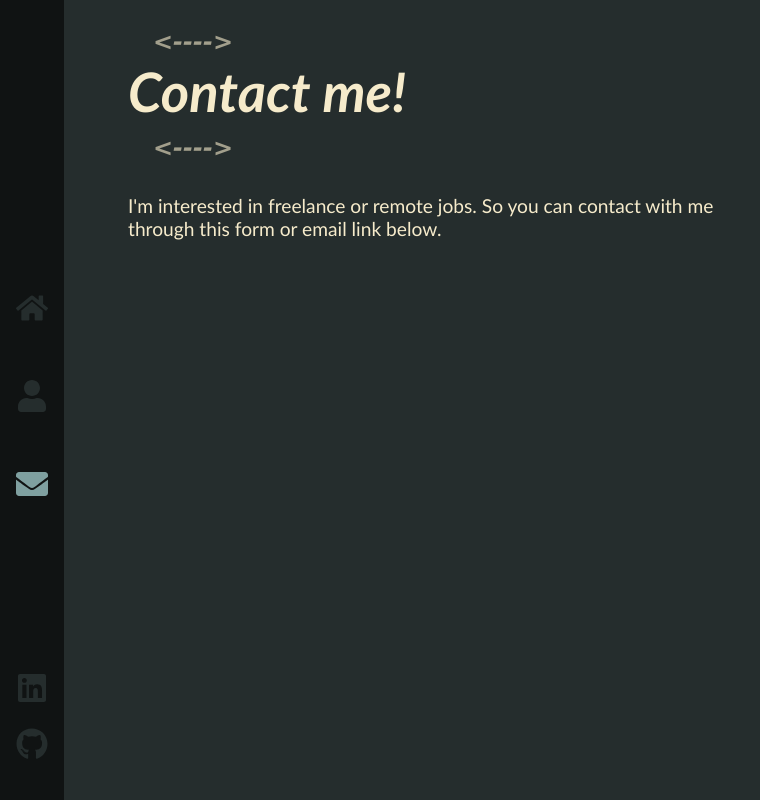
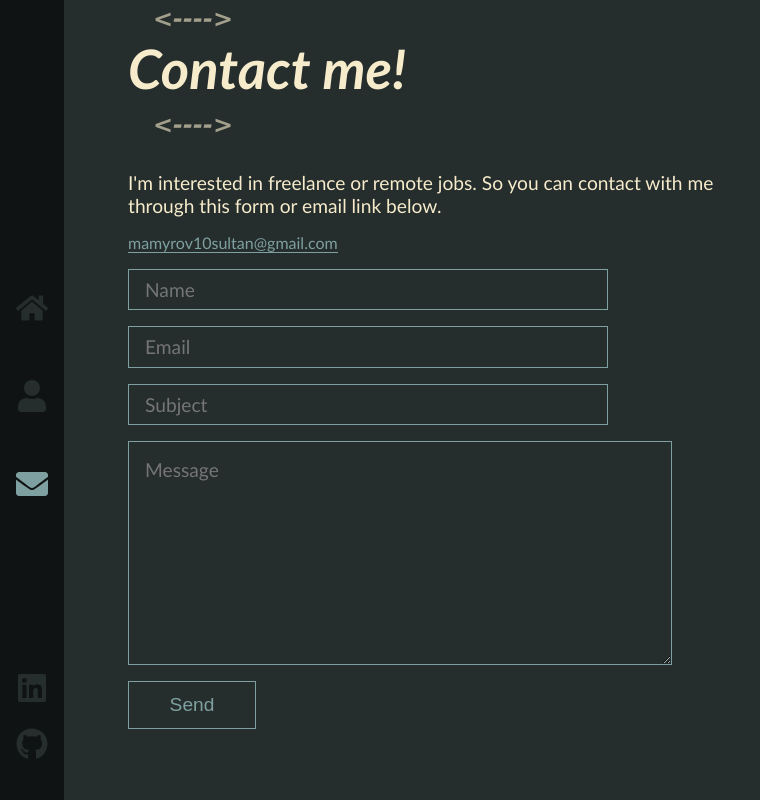
Before and after one commit to memp4/business-card, a React (Create React App) app: page /contact in a window 1280 px wide. Shown: the whole page, without its empty margins (0-760 px from the left). Built offline with nearby package versions, Linux system fonts and the light colour scheme.

Commit message:
- Made email forms - Connected emailjs api

```diff
--- a/package.json
+++ b/package.json
@@ -3,6 +3,7 @@
   "version": "0.1.0",
   "private": true,
   "dependencies": {
+    "@emailjs/browser": "^3.6.2",
     "@testing-library/jest-dom": "^5.16.4",
     "@testing-library/react": "^13.0.1",
     "@testing-library/user-event": "^13.5.0",
--- a/src/components/About/index.scss
+++ b/src/components/About/index.scss
@@ -1,4 +1,5 @@
 @import "../../scss/variables";
+
 .article {
     color: $light-color;
     font-size: 1.2rem;
--- a/src/components/Contact/index.jsx
+++ b/src/components/Contact/index.jsx
@@ -1,11 +1,28 @@
-import React from 'react';
+import React, { useRef } from 'react';
 import './index.scss';
 import TextBlock from '../TextBlock';
+import emailjs from '@emailjs/browser';
 
 const Contact = () => {
+    const refEmail = useRef();
+
+    const sendEmail = (e) => {
+        e.preventDefault();
+        emailjs.sendForm('service_ipbh28q', 'template_r9di6o8', refEmail.current, 'Z3ovacmEGtb6-TZXn')
+            .then((result) => {
+                //TODO: Make display of result on the page
+                console.log(result.text);
+            }, (error) => {
+                //TODO: Make display of error on the page
+                console.log(error.text);
+            });
+        e.target.reset();
+    };
+
+
     return (
         <div className='main'>
-            <TextBlock style={{paddingTop: '5%'}}>
+            <TextBlock style={{ paddingTop: '3%' }}>
                 Contact me!
             </TextBlock>
             <p className='article'>
@@ -13,6 +30,14 @@ const Contact = () => {
                 So you can contact with me through this form or
                 email link below.
             </p>
+            <a className="email-link" href="mailto:mamyrov10sultan@gmail.com">mamyrov10sultan@gmail.com</a>
+            <form ref={refEmail} onSubmit={sendEmail} className="email-form">
+                <input type="text" name="name" id="name" placeholder="Name" required />
+                <input type="email" name="email" id="email" placeholder="Email" required />
+                <input type="text" name="subject" id="subject" placeholder="Subject" required />
+                <textarea name="message" id="" cols="30" rows="10" placeholder="Message" required></textarea>
+                <input type="submit" value="Send" />
+            </form>
         </div>
     );
 };
--- a/src/components/Contact/index.scss
+++ b/src/components/Contact/index.scss
@@ -0,0 +1,65 @@
+@import '../../scss/variables';
+
+.email-link {
+    display: inline-block;
+    color: $primary-color;
+    margin-top: 1rem;
+    border-bottom: 1px solid $primary-color;
+}
+
+.email-form {
+    width: 38rem;
+    margin: 1rem 0;
+    display: flex;
+    flex-direction: column;
+    gap: 1rem;
+
+    input {
+        &[type="text"], &[type="email"] {
+            width: 30rem;
+            height: 2.6rem;
+            padding: 1rem;
+            font-family: 'Trebuchet MS', 'Lucida Sans Unicode', 'Lucida Grande', 'Lucida Sans', Arial, sans-serif;
+            border: 1px solid $primary-color;
+            color: $light-color;
+            background-color: $light-dark-color;
+            font-size: 1.2rem;
+            transition: all 0.3 ease;
+
+            &:focus {
+                border-color: $light-color;
+            }
+        }
+
+        &[type="submit"] {
+            width: 8rem;
+            height: 3rem;
+            border: 1px solid $primary-color;
+            color: $primary-color;
+            background-color: $light-dark-color;
+            font-size: 1.2rem;
+
+            &:hover {
+                cursor: pointer;
+                color: $light-color;
+                border-color: $light-color;
+            }
+        }
+    }
+
+    textarea {
+        width: 34rem;
+        height: 14rem;
+        padding: 1rem;
+        font-family: 'Trebuchet MS', 'Lucida Sans Unicode', 'Lucida Grande', 'Lucida Sans', Arial, sans-serif;
+        border: 1px solid $primary-color;
+        color: $light-color;
+        background-color: $light-dark-color;
+        font-size: 1.2rem;
+        transition: all 0.3 ease;
+
+        &:focus {
+            border-color: $light-color;
+        }
+    }
+}
```
Also changed, not shown: 1 other file (tests, documents, lock files or other folders).
